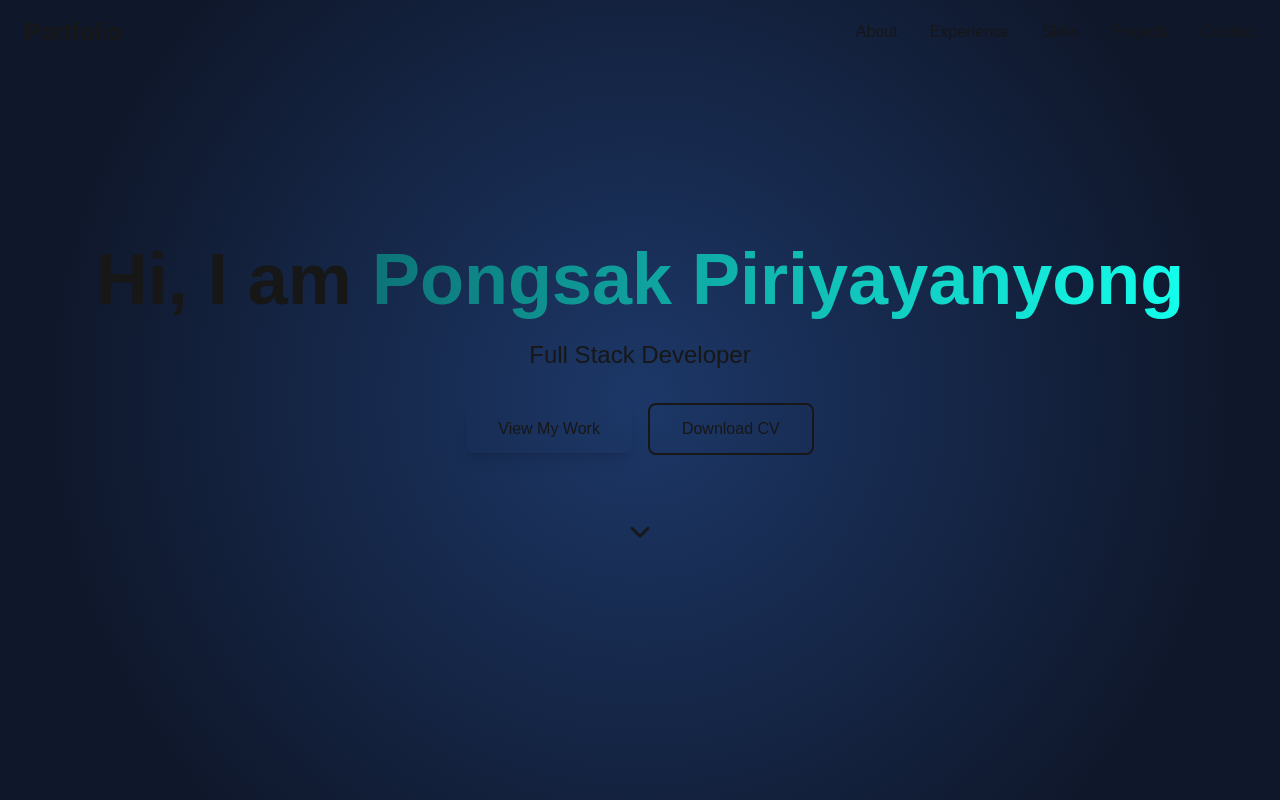
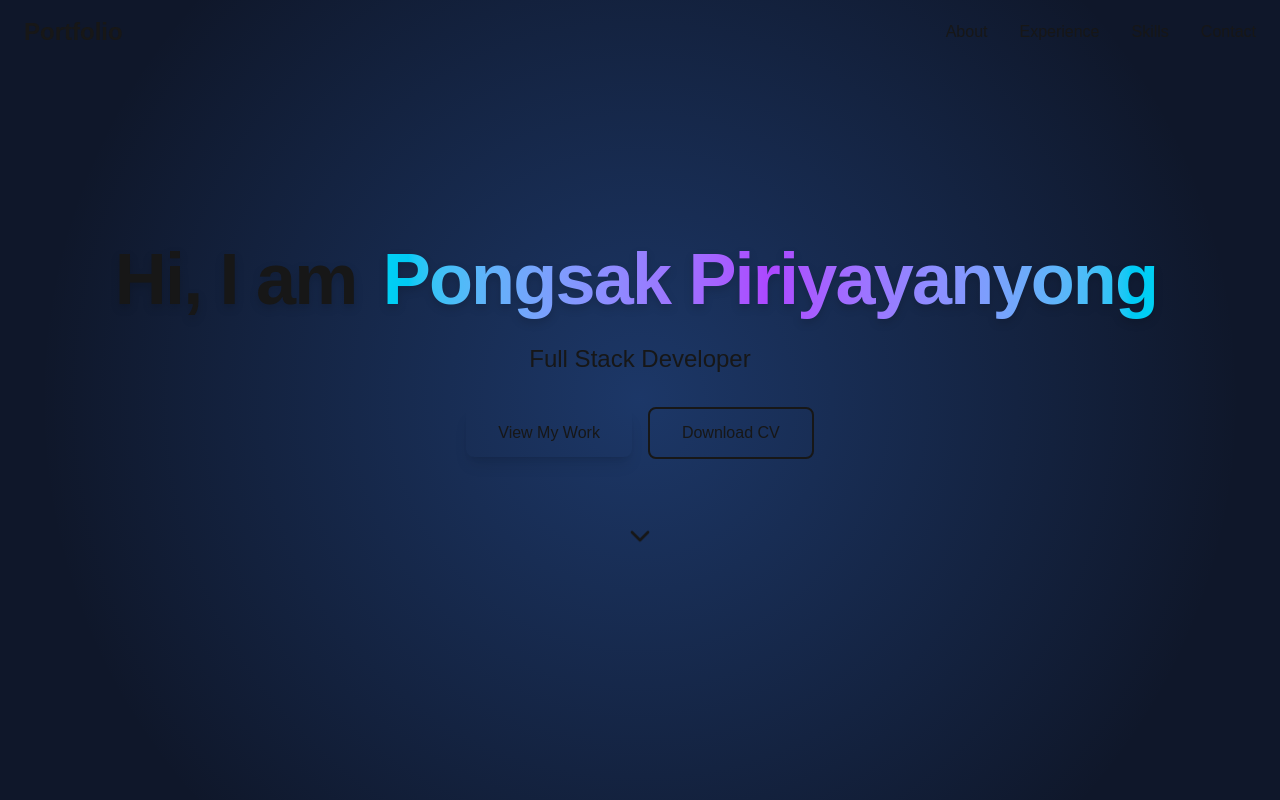
Before and after one commit to za15587op/my-portfolio, a Next.js app: page / in a window 1280 px wide. Shown: the top 800 px of the page. Built offline with nearby package versions, Linux system fonts and the light colour scheme.

Commit message:
del navbar and update name

```diff
--- a/src/app/components/Header.tsx
+++ b/src/app/components/Header.tsx
@@ -38,7 +38,7 @@ const Header = () => {
 
           {/* Desktop Menu */}
           <div className="hidden md:flex items-center space-x-8">
-            {['About', 'Experience', 'Skills', 'Projects', 'Contact'].map((item) => (
+            {['About', 'Experience', 'Skills', 'Contact'].map((item) => (
               <button
                 key={item}
                 onClick={() => scrollToSection(item.toLowerCase())}
--- a/src/app/components/Hero.tsx
+++ b/src/app/components/Hero.tsx
@@ -33,18 +33,14 @@ const Hero = () => {
 
       <div className="container mx-auto px-6 text-center relative z-10">
         <div className={`transition-all duration-1000 ${isVisible ? 'opacity-100 translate-y-0' : 'opacity-0 translate-y-10'}`}>
-          <h1 className="text-5xl md:text-7xl font-bold text-primary mb-6">
+          <h1 className="text-5xl md:text-7xl font-extrabold text-primary mb-6 drop-shadow-lg tracking-tight">
             Hi, I am{' '}
             <span
-              className="bg-clip-text text-transparent"
-              style={{
-                backgroundImage: "linear-gradient(90deg, rgb(var(--primary)), rgb(var(--secondary)))"
-              }}
+              className="inline-block bg-gradient-to-r from-cyan-400 via-purple-500 to-cyan-400 bg-clip-text text-transparent animate-gradient-x px-2 py-1  hover:scale-105 transition-transform duration-300"
             >
               Pongsak Piriyayanyong
             </span>
           </h1>
-
           <p className="text-xl md:text-2xl text-foreground/80 mb-8 max-w-3xl mx-auto">
             Full Stack Developer
           </p>
```
Also changed, not shown: src/app/components/Navbar.tsx (added).
